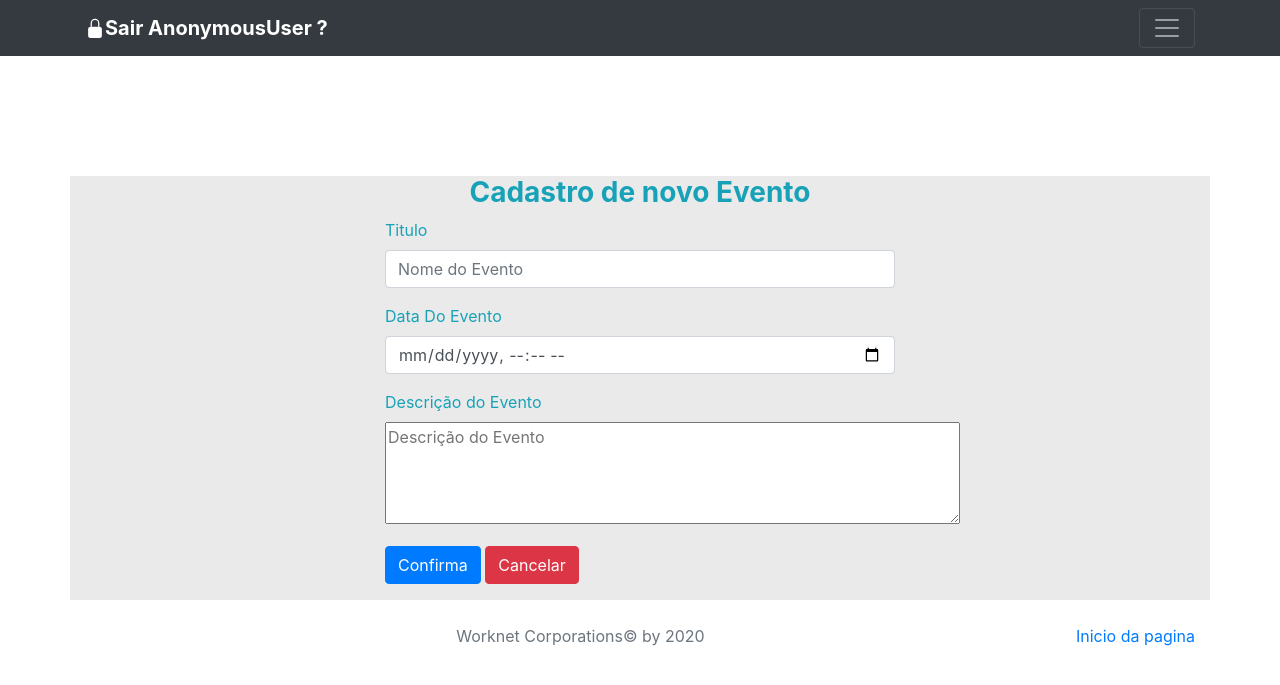
After one commit to ArySousa/agendamento, a Django app: template core/templates/evento.html in a window 1280 px wide. The commit adds this page. Shown: the top 685 px of the page. Run offline with Django 3.2, Linux system fonts and the light colour scheme; the template is opened without the code that fills it, so the values that code supplies are empty; some libraries are stand-ins or nearby versions.

Commit message:
Sistema atualizado, login page, autenticação de usuarios.

```diff
--- a/agendamento/settings.py
+++ b/agendamento/settings.py
@@ -120,7 +120,7 @@ USE_I18N = True
 
 USE_L10N = True
 
-USE_TZ = True
+USE_TZ = False
 
 
 # Static files (CSS, JavaScript, Images)
--- a/agendamento/urls.py
+++ b/agendamento/urls.py
@@ -8,6 +8,8 @@ from django.views.generic import RedirectView
 urlpatterns = [
     path('admin/', admin.site.urls),
     path('agenda/', views.lista_eventos),
+    path('agenda/evento/', views.evento),
+    path('agenda/evento/submit', views.submit_evento),
     path('', RedirectView.as_view(url='/agenda/')),
     path('login/', views.login_user),
     path('login/submit', views.submit_login),
--- a/core/templates/agenda.html
+++ b/core/templates/agenda.html
@@ -12,7 +12,8 @@
       </section>
 
       <div class="album py-5 bg-light">
-        <div class="container">
+        <div class="container"><a href="evento/"><button type="button" class="btn btn-primary">Novo</button></a>
+         <p>
           <div class="row">
 
           <!-- Cards -->
--- /dev/null
+++ b/core/templates/evento.html
@@ -0,0 +1,39 @@
+{% extends "model-page.html" %}
+
+{% block content %}
+<div class="container" style="background-color: #EAEAEA;">
+        <p style="margin-top: 120px;">
+            <div id="login-row" class="row justify-content-center align-items-center">
+                <div id="login-column" class="col-md-6">
+                    <div id="login-box" class="col-md-12">
+                        <form id="evento" class="form" action="submit" method="POST">
+                           {% csrf_token %}
+                            <h3 class="text-center text-info"><strong>Cadastro de novo Evento</strong></h3>
+                            <div class="form-group">
+                                <label for="titulo" class="text-info">Titulo</label><br>
+                                <input type="text" name="titulo" class="form-control" placeholder="Nome do Evento">
+                            </div>
+                            <div class="form-group">
+                                <label for="data_evento" class="text-info">Data Do Evento</label><br>
+                                <input type="datetime-local" name="data_evento" class="form-control">
+                            </div>
+                            <div class="form-group">
+                                <label for="descricao" class="text-info">Descrição do Evento</label><br>
+                                <textarea name="descricao" id="descricao" rows="4" cols="54" placeholder="Descrição do Evento"></textarea>
+                            </div>
+                            <div class="form-group">
+
+                                <button type="submit" class="btn btn-primary">Confirma</button>
+                                <a href="/agenda/evento" action="reset">
+                                <button type="button" class="btn btn-danger">Cancelar</button>
+                                </a>
+                            </div>
+                            <div id="register-link" class="text-right">
+                            </div>
+                        </form>
+                    </div>
+                </div>
+            </div>
+        </div>
+
+{% endblock  %}
--- a/core/templates/model-navbar.html
+++ b/core/templates/model-navbar.html
@@ -12,7 +12,7 @@
         <div class="container d-flex justify-content-between">
           <a href="/logout" class="navbar-brand d-flex align-items-center">
             <svg class="bi bi-lock-fill" width="1em" height="1em" viewBox="0 0 16 16" fill="currentColor" xmlns="http://www.w3.org/2000/svg"><rect width="11" height="9" x="2.5" y="7" rx="2"/><path fill-rule="evenodd" d="M4.5 4a3.5 3.5 0 117 0v3h-1V4a2.5 2.5 0 00-5 0v3h-1V4z" clip-rule="evenodd"/></svg>
-            <strong>Logout do Sistema</strong>
+            <strong>Sair {{ request.user }} ?</strong>
           </a>
           <button class="navbar-toggler" type="button" data-toggle="collapse" data-target="#navbarHeader" aria-controls="navbarHeader" aria-expanded="false" aria-label="Toggle navigation">
             <span class="navbar-toggler-icon"></span>
--- a/core/templates/model-page.html
+++ b/core/templates/model-page.html
@@ -1,3 +1,4 @@
+    {% load static %}
 
     {% include "model-header.html" %}
 
```
Also changed, not shown: core/views.py (+19 -0 lines), static/imagens/evento.png (added).
